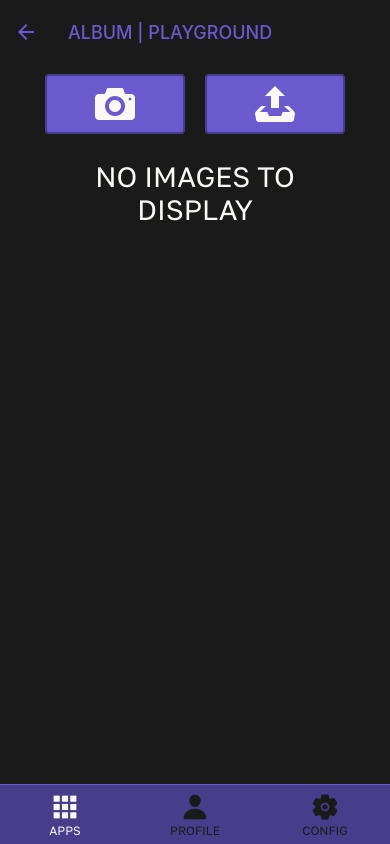
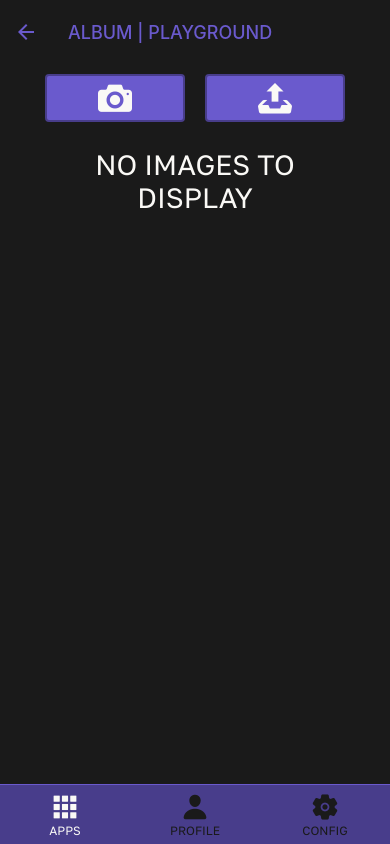
Before and after one commit to santio89/playground-react-native, a React Native app: screen /Album in a window 390 px wide. Built offline with nearby package versions, Linux system fonts and the light colour scheme.

Commit message:
small fix

```diff
--- a/components/AlbumImg.jsx
+++ b/components/AlbumImg.jsx
@@ -3,7 +3,7 @@ import { MaterialIcons } from '@expo/vector-icons';
 
 const AlbumImg = ({ item, index, loading, itemDeleting, handleExchange, exchangeObj, setItemDeleting, setModalVisible, Platform, setModalImg, altColorTheme, Constants, modalVisible }) => {
     return (
-        <View style={{ margin: 8, backgroundColor: (itemDeleting === item.id) ? 'darkgray' : (altColorTheme ? Constants.colorSecondary : Constants.colorPrimary), borderRadius: 8, overflow: 'hidden' }}>
+        <View style={{ width: '100%', minWidth: 180, maxWidth: 240, flex: 1, margin: 8, backgroundColor: (itemDeleting === item.id) ? 'darkgray' : (altColorTheme ? Constants.colorSecondary : Constants.colorPrimary), borderRadius: 8, borderWidth: 2, borderColor: altColorTheme ? Constants.colorSecondary : Constants.colorPrimary, overflow: 'hidden', justifyContent: 'space-between', alignItems: 'center' }}>
             <View style={{ width: '100%', flexDirection: 'row', justifyContent: 'flex-end', alignItems: 'center', backgroundColor: (itemDeleting === item.id) ? 'gray' : (altColorTheme ? Constants.colorSecondaryDark : Constants.colorPrimaryDark), paddingHorizontal: 2, minHeight: 28, maxHeight: 28 }}>
                 <TouchableOpacity disabled={loading} onPress={() => { handleExchange(index) }}>
                     <View style={{ justifyContent: 'center', alignItems: 'center' }}>
@@ -16,8 +16,8 @@ const AlbumImg = ({ item, index, loading, itemDeleting, handleExchange, exchange
                     </View>
                 </TouchableOpacity>
             </View>
-            <TouchableOpacity disabled={itemDeleting === item.id} style={[styles.albumImgBtn, Platform.OS === 'web' && modalVisible.active && modalVisible.id === item.id && { filter: 'grayscale(1)' }, Platform.OS === 'web' && itemDeleting === item.id && { filter: 'grayscale(1)' }]} onPress={() => { setModalImg({ active: true, id: item.id, uri: item.uri }) }}>
-                <Image style={styles.albumImg} source={item.uri && item.uri !== "" ? { uri: item.uri } : require('../assets/icon.png')} />
+            <TouchableOpacity disabled={itemDeleting === item.id} style={[{ width: '100%', aspectRatio: 1 }, styles.albumImgBtn, Platform.OS === 'web' && modalVisible.active && modalVisible.id === item.id && { filter: 'grayscale(1)' }, Platform.OS === 'web' && itemDeleting === item.id && { filter: 'grayscale(1)' }]} onPress={() => { setModalImg({ active: true, id: item.id, uri: item.uri && item.uri !== "" ? item.uri : '../assets/icon-holder.png' }) }}>
+                <Image style={styles.albumImg} source={item.uri && item.uri !== "" ? { uri: item.uri } : require('../assets/icon-holder.png')} />
             </TouchableOpacity>
         </View>
     )
@@ -28,10 +28,7 @@ export default AlbumImg
 const styles = StyleSheet.create({
     albumImg: {
         width: '100%',
-        minWidth: 160,
-        maxWidth: 160,
-        aspectRatio: 1,
-        position: 'relative',
+        height: '100%',
     },
     albumImgBtn: {
         display: 'flex',
--- a/screens/Album.jsx
+++ b/screens/Album.jsx
@@ -197,13 +197,13 @@ const Album = ({ navigation }) => {
         <TouchableOpacity disabled={loading || appLoading || fullAlbum} style={[styles.albumBtn, altColorTheme && styles.altAlbumBtn, (loading || appLoading || fullAlbum) && { backgroundColor: 'gray', borderColor: 'dimgray' }]} onPress={handleTakeImage}>
           {fullAlbum ?
             <Text style={{ fontFamily: Constants.fontPrimary, fontSize: Constants.fontMd, color: Constants.colorWhite }}>{`${text.max}\n24 IMG`}</Text> :
-            <Text style={[styles.albumText]}>{loading ? <ActivityIndicator size="small" color={altColorTheme ? Constants.colorSecondary : Constants.colorPrimary} /> : <Entypo name="camera" size={Constants.fontXl} color={Constants.colorWhite} />}</Text>
+            <Text style={[styles.albumText]}>{loading ? <ActivityIndicator size="small" color={altColorTheme ? Constants.colorSecondary : Constants.colorPrimary} /> : <Entypo name="camera" size={Constants.fontLgg} color={Constants.colorWhite} />}</Text>
           }
         </TouchableOpacity>
         <TouchableOpacity disabled={loading || appLoading || fullAlbum} style={[styles.albumBtn, altColorTheme && styles.altAlbumBtn, (loading || appLoading || fullAlbum) && { backgroundColor: 'gray', borderColor: 'dimgray' }]} onPress={handleUploadImage}>
           {fullAlbum ?
             <Text style={{ fontFamily: Constants.fontPrimary, fontSize: Constants.fontMd, color: Constants.colorWhite }}>{`${text.max}\n24 IMG`}</Text> :
-            <Text style={[styles.albumText]}>{loading ? <ActivityIndicator size="small" color={altColorTheme ? Constants.colorSecondary : Constants.colorPrimary} /> : <Entypo name="upload" size={Constants.fontXl} color={Constants.colorWhite} />}</Text>
+            <Text style={[styles.albumText]}>{loading ? <ActivityIndicator size="small" color={altColorTheme ? Constants.colorSecondary : Constants.colorPrimary} /> : <Entypo name="upload" size={Constants.fontLgg} color={Constants.colorWhite} />}</Text>
           }
         </TouchableOpacity>
       </View>
@@ -245,7 +245,7 @@ const Album = ({ navigation }) => {
 
           {bigImg ?
             <SafeAreaView style={{ flex: 1, width: '100%', minWidth: '100%', maxWidth: '100%', height: '100%', minHeight: '100%', maxHeight: '100%', justifyContent: 'center', alignItems: 'center', position: 'relative' }}>
-              <Image style={[styles.albumModalImg, { aspectRatio: 'auto', width: '100%', height: '100%', borderRadius: 0 }]} source={{ uri: modalImg.uri }} />
+              <Image style={[styles.albumModalImg, { aspectRatio: 'auto', width: '100%', height: '100%', borderRadius: 0 }]} source={modalImg.uri && modalImg.uri !== "" ? { uri: modalImg.uri } : require('../assets/icon-holder.png')} />
               <View style={{ width: 'auto', flexDirection: 'row', justifyContent: 'center', alignItems: 'center', position: 'absolute', bottom: 0, right: 0 }}>
                 <View style={{ flexDirection: 'row', justifyContent: 'center', alignItems: 'center', backgroundColor: altColorTheme ? Constants.colorSecondaryDark : Constants.colorPrimaryDark, borderRadius: 0, borderWidth: 2, borderRightWidth: 1, borderColor: altColorTheme ? Constants.colorSecondary : Constants.colorPrimary, marginHorizontal: 0, marginLeft: 0 }}>
                   <TouchableOpacity style={{ padding: 4, width: 30, backgroundColor: altColorTheme ? Constants.colorSecondaryDark : Constants.colorPrimaryDark, display: 'flex', justifyContent: 'center', alignItems: 'center' }} onPress={() => { const prevImg = returnPrev(modalImg.id); setModalImg({ active: true, id: prevImg.id, uri: prevImg.uri }) }}>
@@ -269,7 +269,7 @@ const Album = ({ navigation }) => {
             </SafeAreaView>
             :
             <SafeAreaView style={{ flex: 1, width: '90%', minWidth: 280, maxWidth: 680, justifyContent: 'center', alignItems: 'center' }}>
-              <Image style={[styles.albumModalImg]} source={{ uri: modalImg.uri }} />
+              <Image style={[styles.albumModalImg]} source={modalImg.uri && modalImg.uri !== "" ? { uri: modalImg.uri } : require('../assets/icon-holder.png')} />
               <View style={{ width: '100%', flexDirection: 'row', justifyContent: 'center', alignItems: 'center' }}>
                 <View style={{ flexDirection: 'row', backgroundColor: altColorTheme ? Constants.colorSecondaryDark : Constants.colorPrimaryDark, borderRadius: 4, borderWidth: 2, borderColor: altColorTheme ? Constants.colorSecondary : Constants.colorPrimary, marginHorizontal: 4 }}>
                   <TouchableOpacity style={{ padding: 4, width: 48, backgroundColor: altColorTheme ? Constants.colorSecondaryDark : Constants.colorPrimaryDark, display: 'flex', justifyContent: 'center', alignItems: 'center' }} onPress={() => { const prevImg = returnPrev(modalImg.id); setModalImg({ active: true, id: prevImg.id, uri: prevImg.uri }) }}>
@@ -314,6 +314,7 @@ const styles = StyleSheet.create({
     width: '100%',
     display: 'flex',
     justifyContent: 'center',
+    alignItems: 'center',
     flex: 1,
     maxWidth: 800,
     margin: 'auto'
@@ -336,9 +337,9 @@ const styles = StyleSheet.create({
     minWidth: 140,
     maxWidth: 140,
     width: 140,
-    height: 60,
-    minHeight: 60,
-    maxHeight: 60,
+    height: 48,
+    minHeight: 48,
+    maxHeight: 48,
     display: 'flex',
     justifyContent: 'center',
     alignItems: 'center'
@@ -358,7 +359,7 @@ const styles = StyleSheet.create({
     alignItems: 'center',
     width: '100%',
     maxWidth: '100%',
-    minWidth: 300,
+    minWidth: 240,
     marginVertical: 16
   },
   albumModalImg: {
```
Also changed, not shown: assets/icon-holder.png (added).
